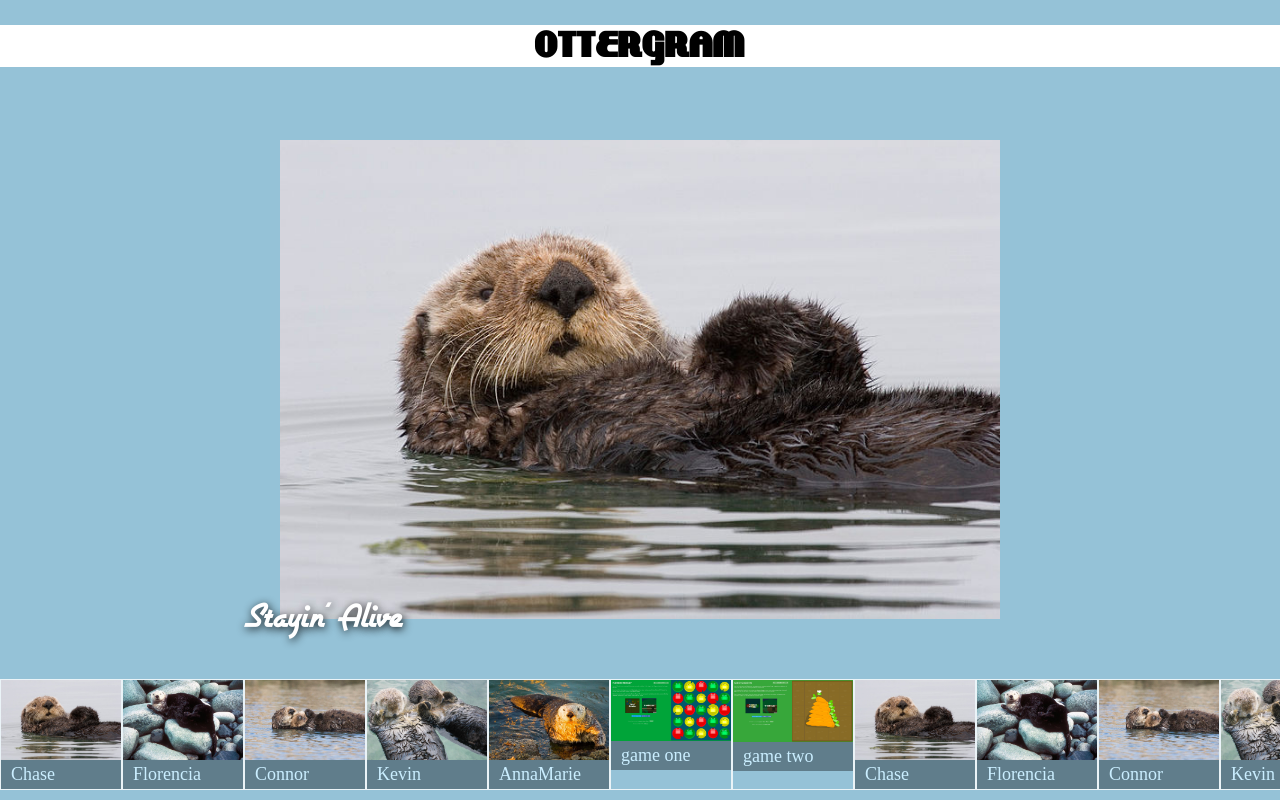
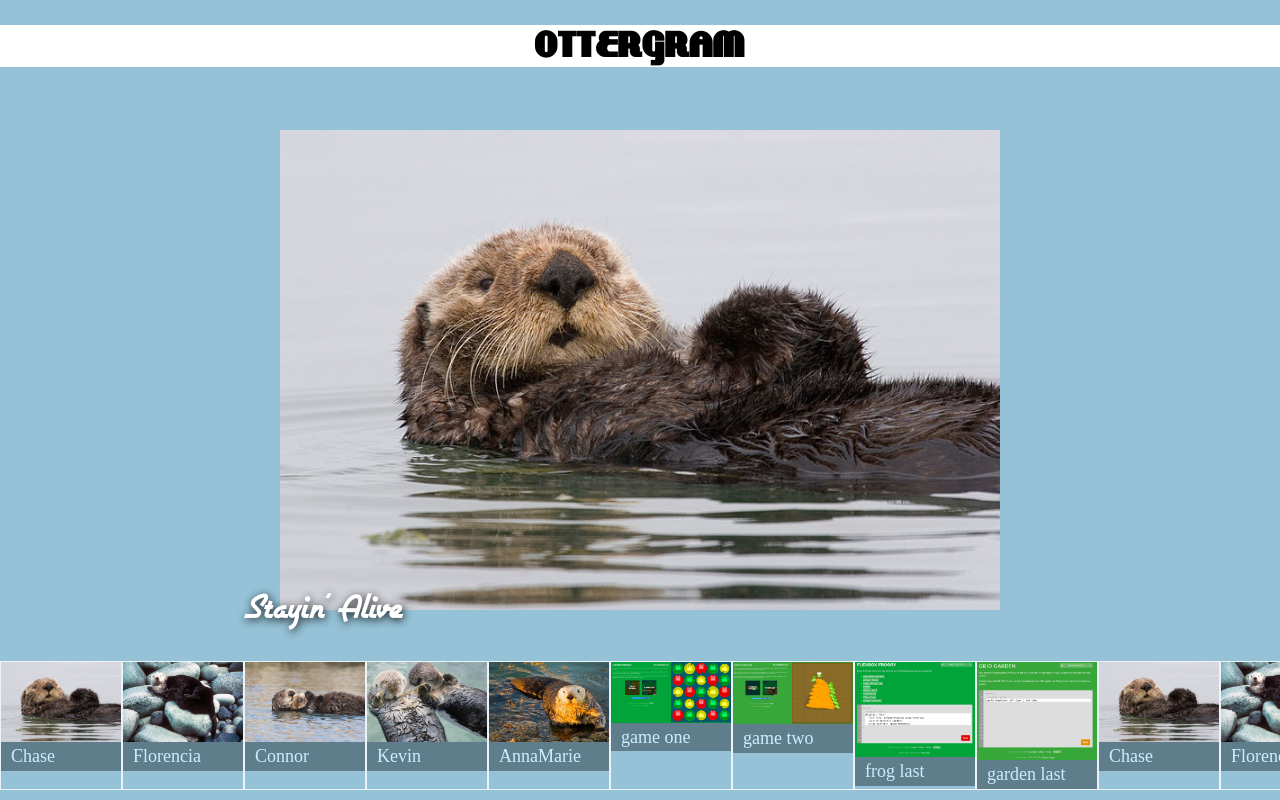
Before and after one commit to chasemoy/ottergram, a plain HTML site: page index.html in a window 1280 px wide. Drawn offline with nearby package versions, Linux system fonts and the light colour scheme.

Commit message:
Add files via upload

```diff
--- a/index.html
+++ b/index.html
@@ -56,6 +56,18 @@
         </li>
         <li class="thumbnail-item">
           <a href="#">
+            <img class="thumbnail-image" src="img/flexbox-forggy-last.jpg" alt="frog last">
+            <span class="thumbnail-title">frog last</span>
+          </a>
+        </li>
+        <li class="thumbnail-item">
+          <a href="#">
+            <img class="thumbnail-image" src="img/grid-garden-last.jpg" alt="garden last">
+            <span class="thumbnail-title">garden last</span>
+          </a>
+        </li>
+        <li class="thumbnail-item">
+          <a href="#">
             <img class="thumbnail-image" src="img/otter1.jpg" alt="Chase the otter">
             <span class="thumbnail-title">Chase</span>
           </a>
@@ -96,6 +108,18 @@
             <span class="thumbnail-title">game two</span>
           </a>
         </li>
+        <li class="thumbnail-item">
+          <a href="#">
+            <img class="thumbnail-image" src="img/flexbox-forggy-last.jpg" alt="frog last">
+            <span class="thumbnail-title">frog last</span>
+          </a>
+        </li>
+        <li class="thumbnail-item">
+          <a href="#">
+            <img class="thumbnail-image" src="img/grid-garden-last.jpg" alt="garden last">
+            <span class="thumbnail-title">garden last</span>
+          </a>
+        </li>
       </ul>
 
       <div class="detail-image-container">
```
Also changed, not shown: img/flexbox-forggy-last.jpg (added), img/grid-garden-last.jpg (added).
